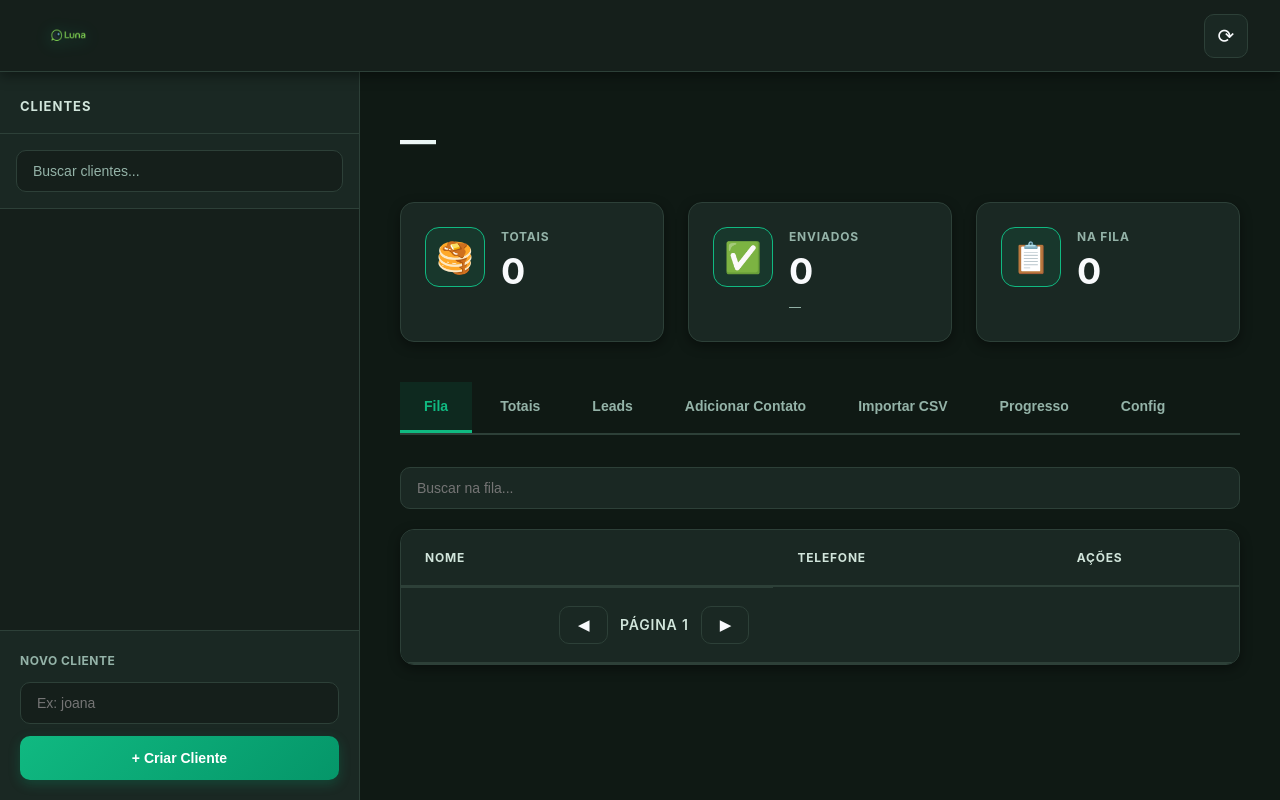
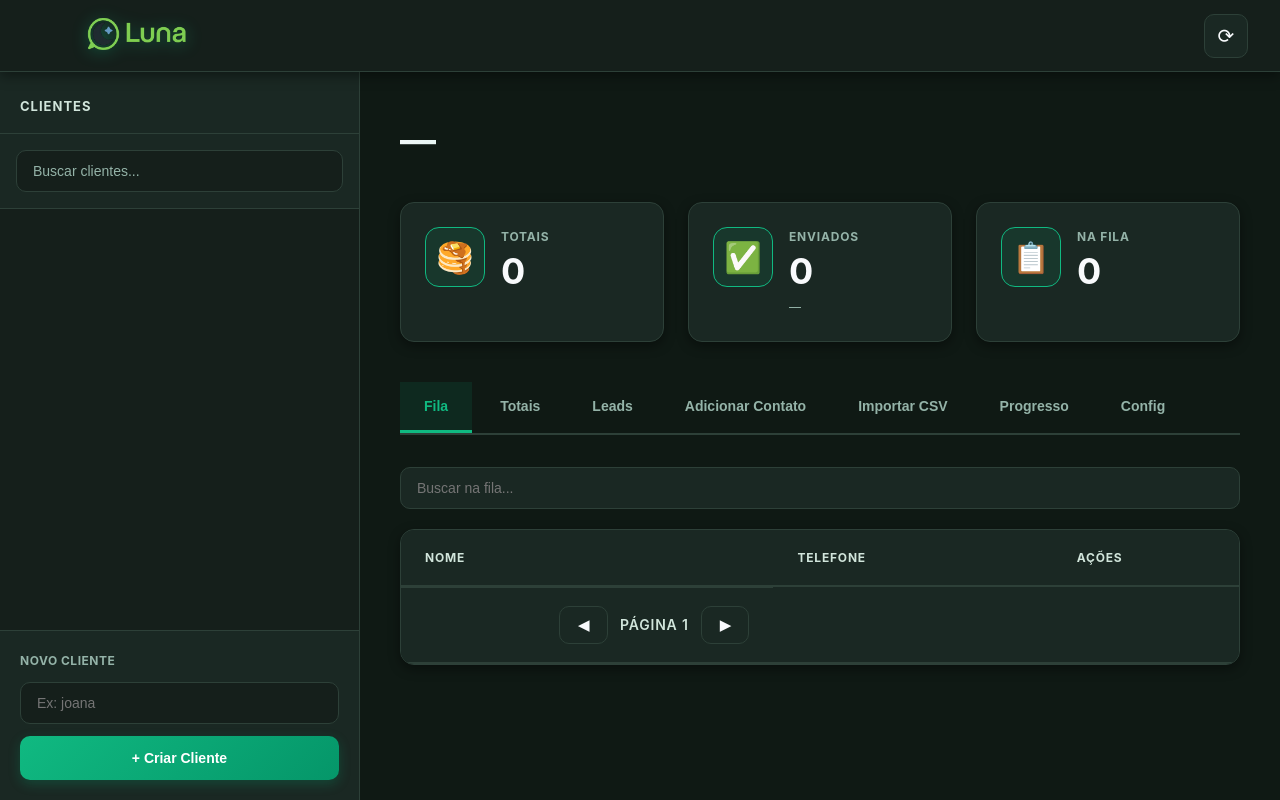
Before and after one commit to rafaelssenna/Luna---PG-ADMIN---Front, a plain HTML site: page index.html in a window 1280 px wide. Drawn offline with Linux system fonts and the light colour scheme; no server answers.

Commit message:
Update styles.css

```diff
--- a/styles.css
+++ b/styles.css
@@ -1172,7 +1172,7 @@ button.secondary:active,
 
 @media (min-width: 1280px) {
   .brand-logo {
-    height: 52px;
+    height: 150px;
   }
 
   .container {
```
